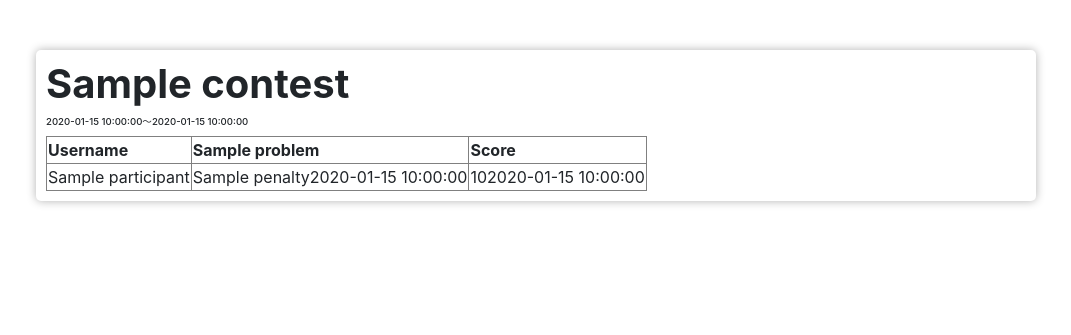
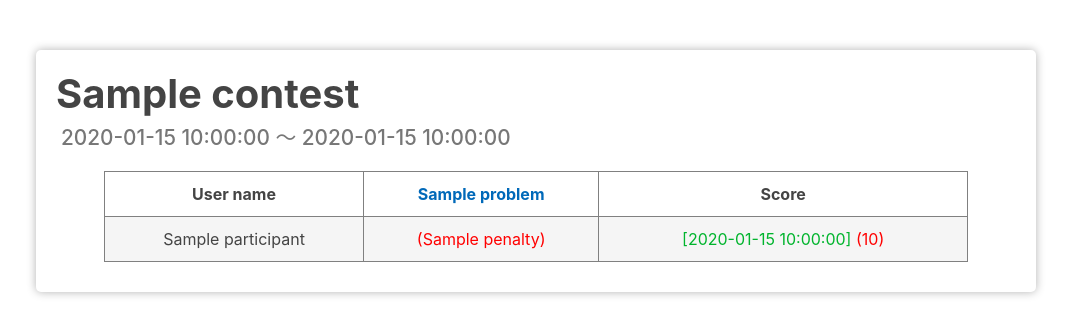
Before and after one commit to halmk/cf_virtual, a Flask app: template templates/contest.html in a window 1280 px wide. Shown: the part 36-371 px from the top of the page, without its empty margins (104-1175 px from the left). Run offline with Flask 2, Linux system fonts and the light colour scheme; the template is opened without the code that fills it: most values are stand-ins (such as "Sample title", 1, 10 or a date in 2020); some libraries are stand-ins or nearby versions.

Commit message:
almost finished contest page.

```diff
--- a/main.py
+++ b/main.py
@@ -74,7 +74,7 @@ def createContest():
 
             print(pr.contestID)
 
-        return contest(max_contestID)
+        return redirect(url_for('contest', contestID=max_contestID))
 
 @app.route('/history')
 def history():
@@ -84,7 +84,9 @@ def history():
 @app.route('/contest/<contestID>', methods=["GET","POST"])
 def contest(contestID):
     contest_ID = contestID
+    print("Getting Submmision data...")
     sub_data = getSubmissionInfo()
+    print(" -> Finish.")
     crt = time.time()
     loc = datetime.fromtimestamp(crt)
     last_updateds = session.query(pm.Problem.last_updated).filter(pm.Problem.contestID==contest_ID).all()
@@ -102,14 +104,13 @@ def contest(contestID):
 
     print(start_t)
     start_epoch = int(start_t[0].timestamp())
-    print(start_epoch)
 
     for sub in sub_data:
         sub_epochtime = sub["creationTimeSeconds"]
         sub_time = datetime.fromtimestamp(sub_epochtime)
         sub_time = sub_time.strftime('%Y-%m-%d %H:%M:%S')
-        print(sub_time)
         if sub_time > last_max:
+            print(sub_time)
             problem = str(sub["contestID"])+sub["problem"]["id"]
             update_pr = session.query(pm.Problem).filter(pm.Problem.contestID==contest_ID, pm.Problem.problem==problem).first()
             update_pr.last_updated = loc
@@ -123,9 +124,18 @@ def contest(contestID):
 
             session.commit()
 
-    content = session.query(pm.Problem).all()
+    content = session.query(pm.Problem).filter(pm.Problem.contestID==contest_ID).all()
+    sum_time = 0
+    sum_penalty = 0
+    for con in content:
+        if con.ac_time is not None:
+            sum_time += int(con.ac_time.split(':')[0])*60 + int(con.ac_time.split(':')[1])
+        sum_penalty += con.penalty
 
-    return render_template('contest.html', cont=content)
+    sum_time = "{:02}:{:02}".format(sum_time//60, sum_time%60)
+
+    print("Complete.")
+    return render_template('contest.html', cont=content, sum_time=sum_time, sum_penalty=sum_penalty)
 
 if __name__ == "__main__":
     app.run(debug=True)
--- a/static/contest.css
+++ b/static/contest.css
@@ -1,12 +1,6 @@
 
 .inner {
     background-color: #444;
-}
-
-a,
-a:focus,
-a:hover {
-  color: #eee;
 }
 
 .masthead {
@@ -18,6 +12,7 @@ a:hover {
   }
 
 .nav-masthead .nav-link {
+    color: #eee;
     padding: .25rem 0;
     margin-left: 2rem;
     font-weight: 700;
@@ -40,17 +35,58 @@ a:hover {
     background-color: #fff;
     max-width: 1000px;
     margin: 50px auto;
-    padding: 10px;
+    padding: 20px;
     box-shadow: 0 0 10px rgba(0,0,0,.3);
     border-radius: 5px;
 }
 
 .container h1 {
     font-weight: bold;
+    color: #444;
 }
 
 .container h2 {
-    font-size: 60%;
+    font-size: 130%;
+    color: #777;
+    margin: 5px;
+    margin-bottom: 20px;
+}
+
+a {
+    color: rgb(0, 105, 185);
+}
+
+table {
+    color: #444;
+    width: 90%;
+    margin: 10px auto;
+    border-collapse: collapse;
+    border-spacing: 0;
+}
+
+table th, table td {
+    padding: 10px 0;
+    text-align: center;
+}
+
+table tr:nth-child(even) {
+    background-color: #f5f5f5;
+}
+
+table tr:nth-child(odd) {
+    background-color: #fafafa;
+}
+
+table th {
+    background-color: #fff;
+}
+
+#ac_time {
+    color: rgb(0, 180, 45);
+}
+
+#penalty {
+    color: red;
 }
 
 .req {
--- a/templates/contest.html
+++ b/templates/contest.html
@@ -24,22 +24,37 @@
 
         <div class="container">
             <h1>{{ cont[0].contest }}</h1>
-            <h2>{{ cont[0].start_time }}〜{{ cont[0].end_time }}</h2>
+            <h2>{{ cont[0].start_time }} 〜 {{ cont[0].end_time }}</h2>
 
             <table border="1">
                 <tr>
-                    <th>Username</th>
+                    <th>User name</th>
                     {% for co in cont %}
-                        <th>{{ co.problem }}</th>
+                        <th><a href="{{ co.problemURL }}" target="_blank">{{ co.problem }}</a></th>
                     {% endfor %}
                     <th>Score</th>
                 </tr>
                 <tr>
                     <td>{{ cont[0].participant }}</td>
                     {% for co in cont %}
-                        <td><span class="result" id="penalty">{{ co.penalty }}</span><span class="result" id="ac_time">{{ co.ac_time }}</span></td>
+                        {% if co.penalty == 0 and co.ac_time is none %}
+                        <td>-</td>
+                        {% elif co.penalty != 0 %}
+                        <td><span class="result" id="penalty">({{ co.penalty }})</span></td>
+                        {% elif co.ac_time is not none %}
+                        <td><span class="result" id="ac_time">[{{ co.ac_time }}]</span></td>
+                        {% else %}
+                        <td><span class="result" id="penalty">({{ co.penalty }})</span><span class="result" id="ac_time">[{{ co.ac_time or '' }}]</span></td>
+                        {% endif %}
                     {% endfor %}
-                    <td><span class="result" id="penalty">{{ sum_penalty }}</span><span class="result" id="ac_time">{{ sum_time }}</span></td>
+                    <td>
+                    {% if sum_time != "00:00" %}
+                    <span class="result" id="ac_time">[{{ sum_time }}]</span>
+                    {% endif %}
+                    {% if sum_penalty != 0 %}
+                    <span class="result" id="penalty">({{ sum_penalty}})</span>
+                    {% endif %}
+                    </td>
                 </tr>
             </table>
         </div>
```
